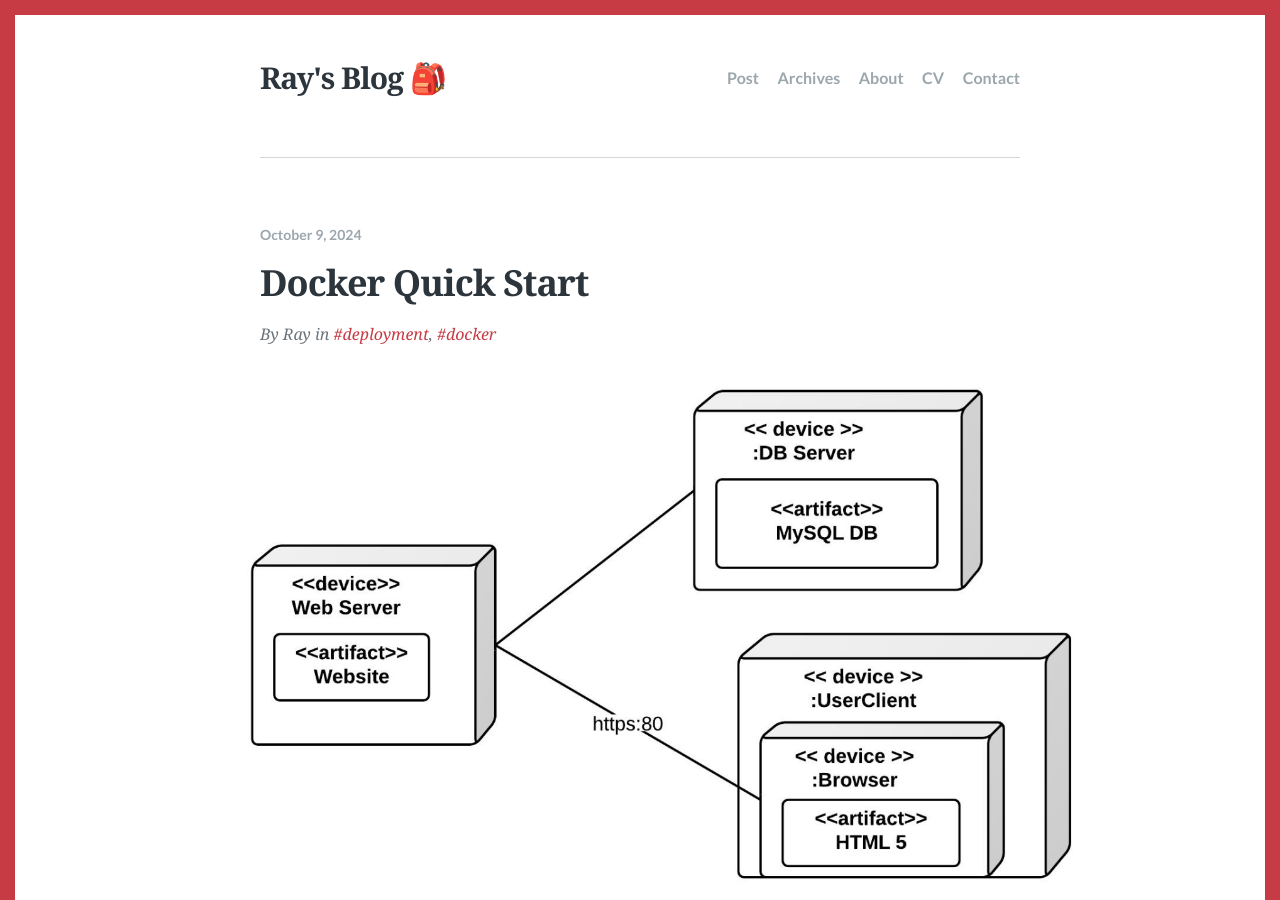
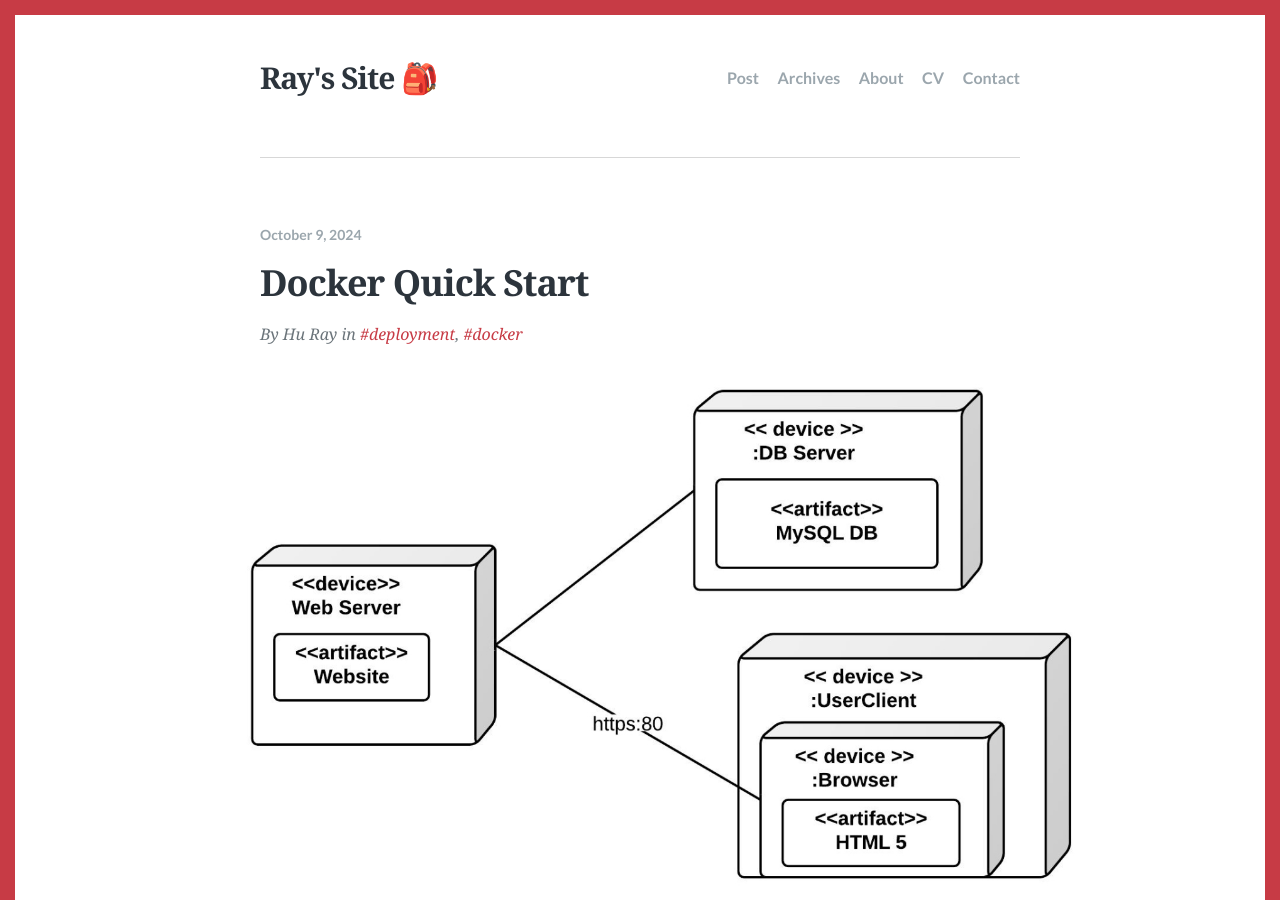
Before and after one commit to HuRuilizhen/HuRuilizhen.github.io, a Jekyll site: the page built from _posts/2024-10-09-Docker-Quick-Start.md, in a window 1280 px wide and 900 px high. Built offline with Jekyll 4.4.1, drawn with Linux system fonts in a browser that asks for light colours; some web fonts are replaced; comment, search, counter and statistics services are not loaded; some of the changed text lies outside the part shown.

Commit message:
[update]: site config

```diff
--- a/_config.yml
+++ b/_config.yml
@@ -9,10 +9,10 @@
 lang: en-US
 
 # Site title
-title: "Ray's Blog 🎒"
+title: "Ray's Site 🎒"
 
 # A description of your site for meta tag, search engine results.
-description: "A recording of Ray's life and learning. 🍻💻"
+description: "A recording of life and learning. 🍻💻"
 
 # The subpath of your site, e.g. /blog, for generating urls.
 baseurl: ""
--- a/_data/author.json
+++ b/_data/author.json
@@ -1,5 +1,5 @@
 {
-    "name": "Ray",
+    "name": "Hu Ray",
     "bio": "Programmer, Technology Enthusiast, Traveler, Music & Manga & Video Game Fan",
     "url": "https://huruilizhen.github.io",
     "location": "Shenzhen, Guangdong, China",
```
